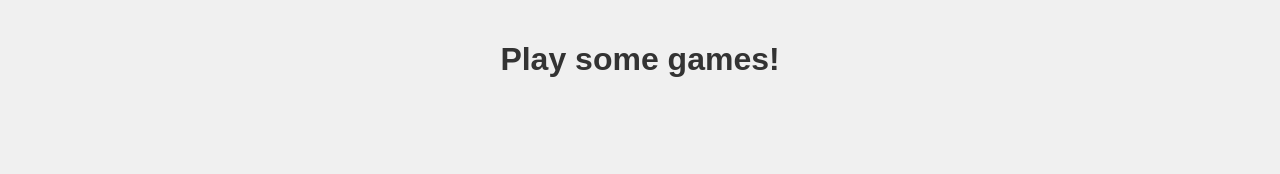
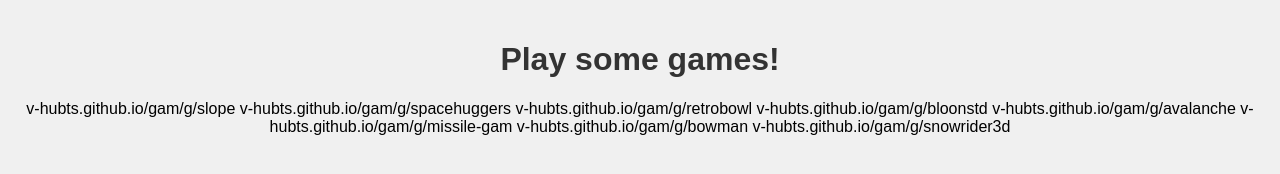
Before and after one commit to V-HubTS/gam, a plain HTML site: page index.html in a window 1280 px wide. Drawn offline with Linux system fonts and the light colour scheme.

Commit message:
Update index.html

```diff
--- a/index.html
+++ b/index.html
@@ -9,7 +9,14 @@
 <body>
     <h1>Play some games!</h1>
     <ul id="game-links">
-        <!-- Links will go here -->
+        v-hubts.github.io/gam/g/slope
+        v-hubts.github.io/gam/g/spacehuggers
+        v-hubts.github.io/gam/g/retrobowl
+        v-hubts.github.io/gam/g/bloonstd
+        v-hubts.github.io/gam/g/avalanche
+        v-hubts.github.io/gam/g/missile-gam
+        v-hubts.github.io/gam/g/bowman
+        v-hubts.github.io/gam/g/snowrider3d
     </ul>
     <script src="scripts.js"></script>
 </body>
```
